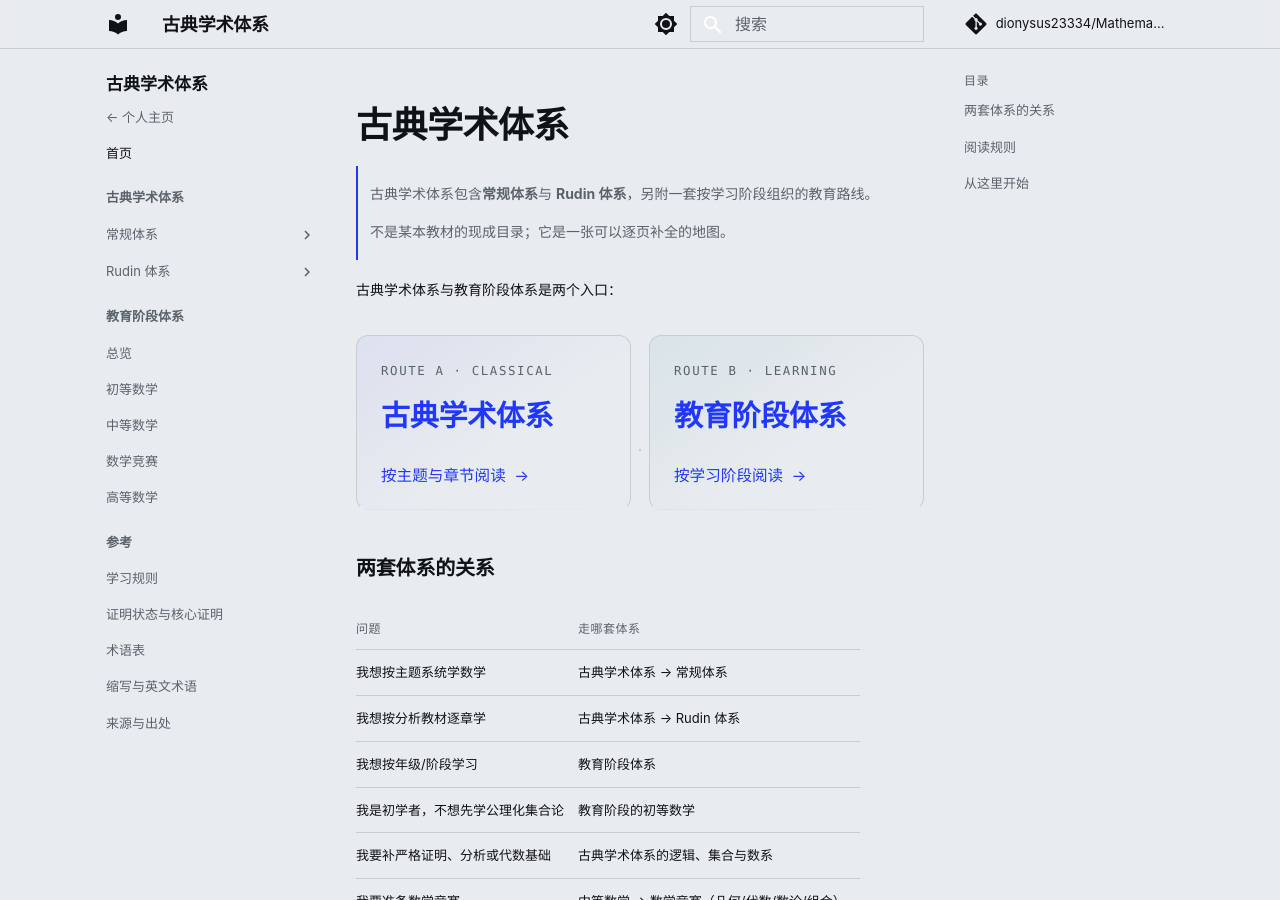
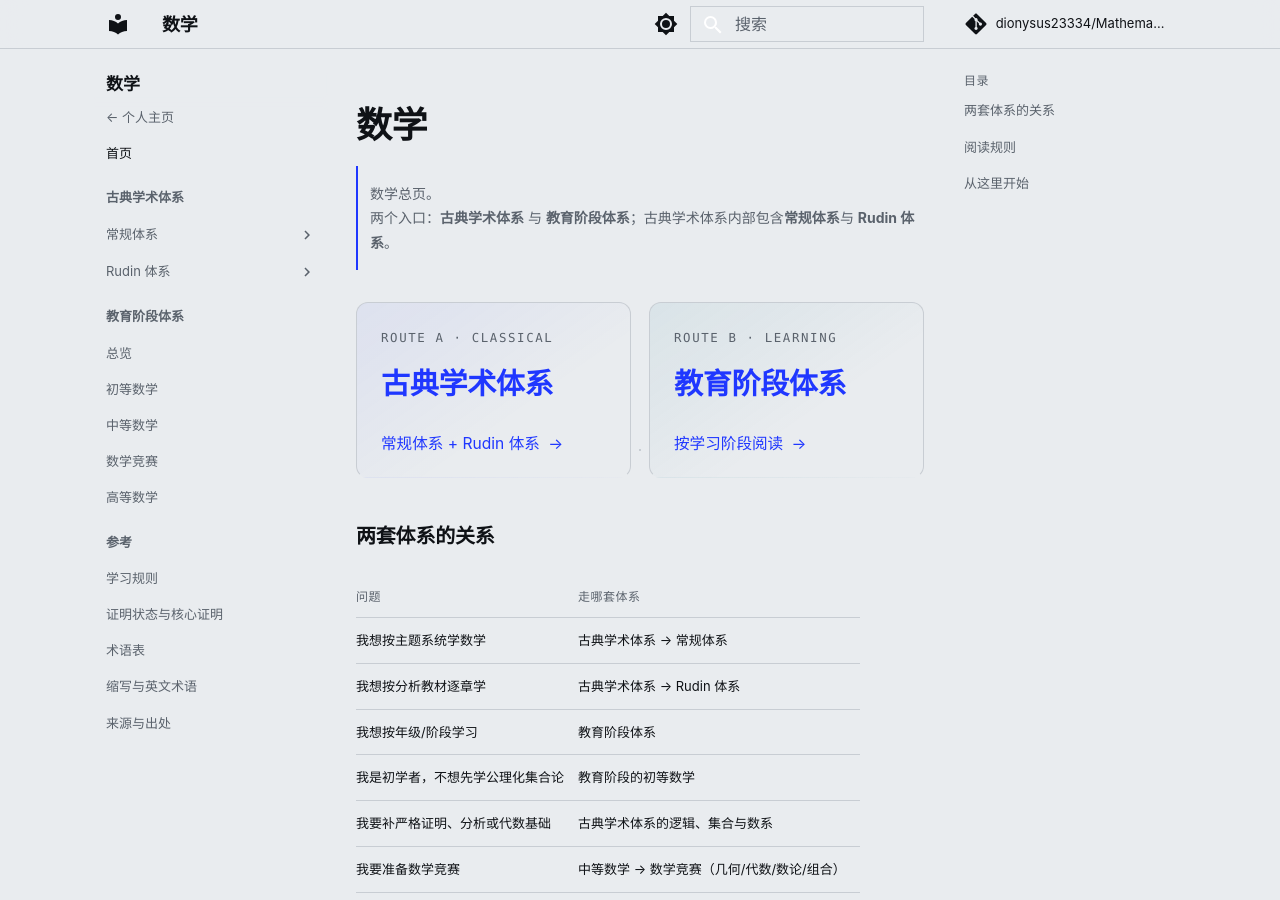
Before and after one commit to dionysus23334/Mathematics, an MkDocs documentation site: the page built from docs/index.md, in a window 1280 px wide and 900 px high. Built offline with MkDocs 1.6.1 and Material for MkDocs 9.7.7, drawn with Linux system fonts in a browser that asks for light colours; comment, search, counter and statistics services are not loaded.

Commit message:
Make math homepage the hub for classical and stage routes

```diff
--- a/docs/index.md
+++ b/docs/index.md
@@ -1,16 +1,13 @@
-# 古典学术体系
+# 数学
 
-> 古典学术体系包含**常规体系**与 **Rudin 体系**，另附一套按学习阶段组织的教育路线。
->
-> 不是某本教材的现成目录；它是一张可以逐页补全的地图。
-
-古典学术体系与教育阶段体系是两个入口：
+> 数学总页。
+> 两个入口：**古典学术体系** 与 **教育阶段体系**；古典学术体系内部包含**常规体系**与 **Rudin 体系**。
 
 <div class="route-grid">
   <a class="route-card route-card--theory" href="theory/">
     <span class="route-kicker">ROUTE A · CLASSICAL</span>
     <span class="route-title">古典学术体系</span>
-    <span class="route-foot">按主题与章节阅读 <span>→</span></span>
+    <span class="route-foot">常规体系 + Rudin 体系 <span>→</span></span>
   </a>
   <a class="route-card route-card--stage" href="stages/">
     <span class="route-kicker">ROUTE B · LEARNING</span>
--- a/mkdocs.yml
+++ b/mkdocs.yml
@@ -1,5 +1,5 @@
-site_name: 古典学术体系
-site_description: 古典学术体系：常规体系与 Rudin 体系；另附教育阶段体系。
+site_name: 数学
+site_description: 数学总页：古典学术体系（常规体系 + Rudin 体系）与教育阶段体系。
 site_author: dionysus23334
 site_url: https://dionysus23334.github.io/Mathematics/
 repo_url: https://github.com/dionysus23334/Mathematics
```
Also changed, not shown: README.md (+2 -2 lines).
